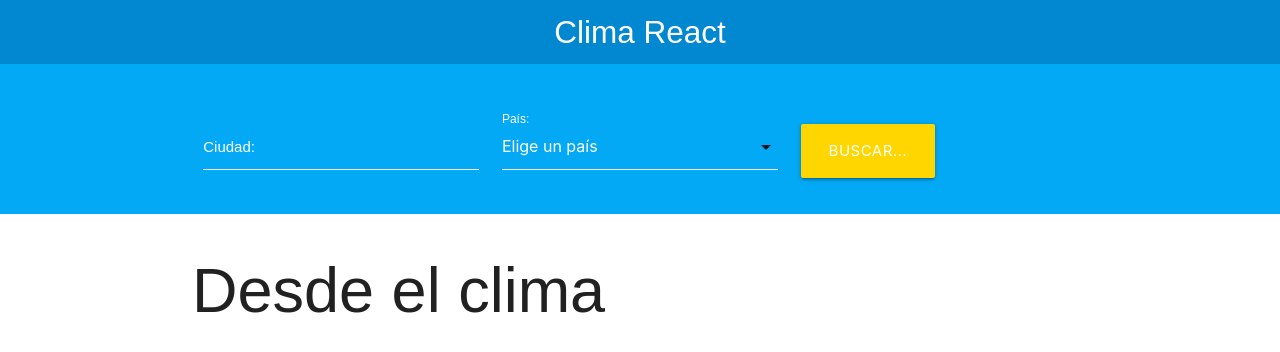
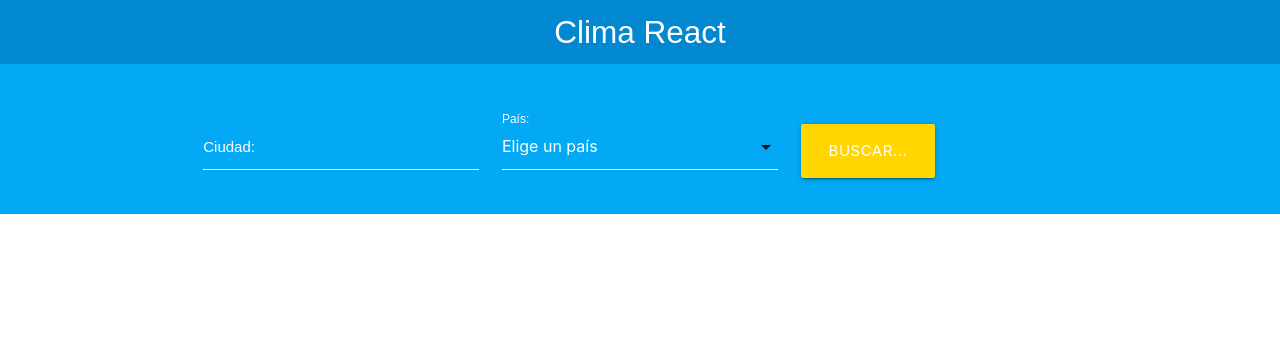
Before and after one commit to FlorenciaNodar/ReactJSPr-ctica4, a React (Create React App) app: page / in a window 1280 px wide. Shown: the top 352 px of the page. Built offline with nearby package versions, Linux system fonts and the light colour scheme.

Commit message:
Pasando el resultado del componente App.js al componente clima.js

```diff
--- a/src/componentes/clima.js
+++ b/src/componentes/clima.js
@@ -1,12 +1,24 @@
 import React, { Component } from 'react';
 
 class Clima extends Component {
-    state = {  }
+    mostrarResultado =()=>{
+        //obtener los datos de la consulta
+        //dentro de las llaves tengo los atributos que quiero traerme del objeto que recibo
+        const {name, weather, main} = this.props.resultado;
+        if(!name || !weather || !main)
+        return null;
+
+        return(
+            <div className="row">
+                {name}
+            </div>
+        )
+    }
     render() {
         // console.log(this.props.resultado);
         return (
             <div className="container">
-            <h1>Desde el clima</h1>
+                {this.mostrarResultado}
             </div>
         );
 
```
